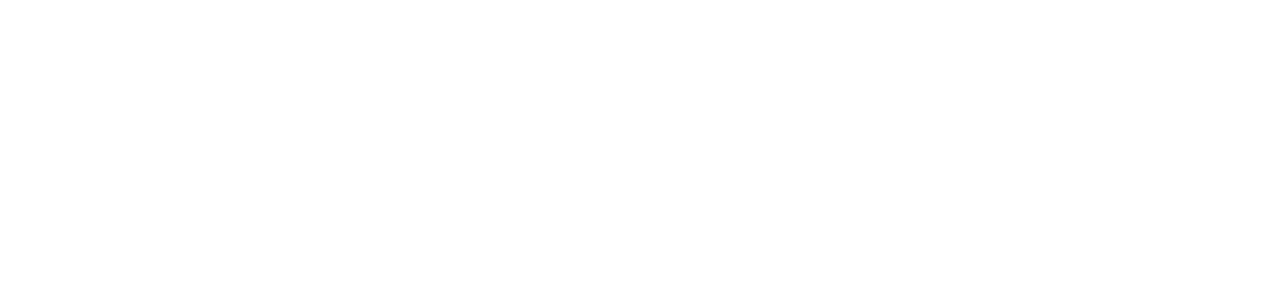
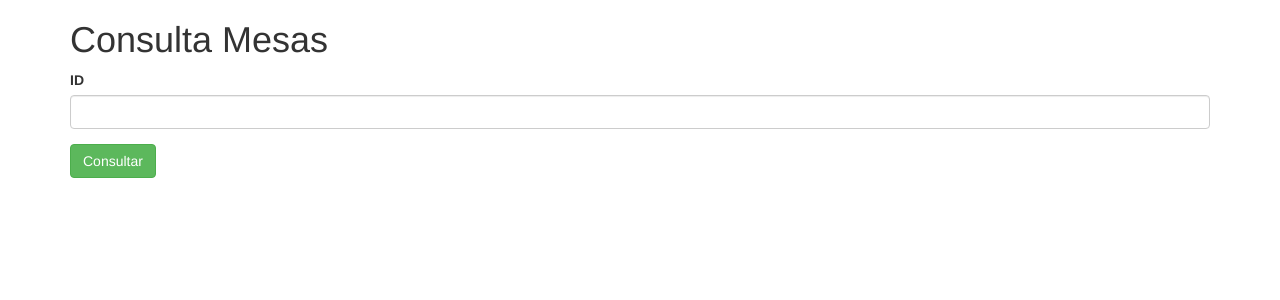
Before and after one commit to dacaslles/SA-Proyecto-Frontend, an Angular app: page /ConsultaMesas in a window 1280 px wide. Before the commit this address led to /. Shown: the top 300 px of the page. Built offline with nearby package versions, Linux system fonts and the light colour scheme.

Commit message:
Mostrar centros y mesas terminado

```diff
--- a/src/app/consulta-centros/consulta-centros.component.html
+++ b/src/app/consulta-centros/consulta-centros.component.html
@@ -6,18 +6,29 @@
       <input type="text" class="form-control" formControlName="id" required>
     </div>
 
-    <button type="submit" class="btn btn-success">Submit</button>
+    <button type="submit" class="btn btn-success">Consultar</button>
 
   </form>
 </div>
 <div class="container">
-  <h1>Informacion de centros</h1>
-  <li *ngFor="let centro of centros">
-    <span>{{centro.nombre}}</span>
-    <div *ngIf="unCentro;then infoBlock"></div>
-    <ng-template #infoBlock>
-      <span><br>{{centro.direccion}}</span>
-      <span><br>{{centro.municipio}}</span>
-    </ng-template>
-  </li>
+  <h3 style="text-decoration:underline">{{titulo_lista}}</h3>
+  <div *ngIf="unCentro;then oneBlock else listBlock"></div>
+
+  <ng-template #listBlock>
+    <div *ngIf="mostrarCentros">
+      <li *ngFor="let centro of centros">
+      <span style="font-weight: bold">{{centro.nombre}}</span>
+      </li>
+    </div>
+  </ng-template>
+
+  <ng-template #oneBlock>
+    <div *ngIf="mostrarCentros">
+      <span><span style="font-weight: bold">{{centros.nombre}}</span></span>
+      <ul>
+        <li><span>direccion: {{centros.direccion}}</span></li>
+        <li><span>municipio: {{centros.municipio}}</span></li>
+      </ul>
+    </div>
+  </ng-template>
 </div>
--- a/src/app/consulta-centros/consulta-centros.component.ts
+++ b/src/app/consulta-centros/consulta-centros.component.ts
@@ -13,8 +13,10 @@ export class ConsultaCentrosComponent implements OnInit {
     id: new FormControl('')
   });
 
+   mostrarCentros;
    centros;
    unCentro;
+   titulo_lista;
 
   constructor(private fb: FormBuilder, private http: HttpClient) { }
 
@@ -23,19 +25,36 @@ export class ConsultaCentrosComponent implements OnInit {
 
   onSubmit(){
     const value = this.GrupoCentro.get('id').value;
+    this.mostrarCentros = false;
 
     if(value == ''){
       this.http.get('http://elecciones-sa.tk:8080/elecciones/rest/centros-votacion/')
       .subscribe(
         (data) => {
+          this.titulo_lista = "Lista de centros de votación";
+          this.mostrarCentros = true;
+          this.unCentro = false;
           this.centros = data;
-          this.unCentro = true;
           //const dataString = JSON.stringify(data);
           //const dataJson = JSON.parse(dataString);
           //console.warn(dataJson);
         });
     } else {
-      console.warn(this.GrupoCentro.value);
+      this.http.get('http://elecciones-sa.tk:8080/elecciones/rest/centros-votacion/' + value)
+      .subscribe(
+        (data) => {
+          this.titulo_lista = "Información del centro";
+          this.mostrarCentros = true;
+          this.centros = data;
+          this.unCentro = true;
+        },
+        (error) => {
+          this.mostrarCentros = false;
+          this.titulo_lista = "No existe un centro con el ID indicado";
+          console.warn(error);
+        }
+        );
+      //console.warn(this.GrupoCentro.value);
     }
   }
 }
--- /dev/null
+++ b/src/app/consulta-electores/consulta-electores.component.html
@@ -0,0 +1,3 @@
+<p>
+  consulta-electores works!
+</p>
--- /dev/null
+++ b/src/app/consulta-electores/consulta-electores.component.ts
@@ -0,0 +1,15 @@
+import { Component, OnInit } from '@angular/core';
+
+@Component({
+  selector: 'app-consulta-electores',
+  templateUrl: './consulta-electores.component.html',
+  styleUrls: ['./consulta-electores.component.css']
+})
+export class ConsultaElectoresComponent implements OnInit {
+
+  constructor() { }
+
+  ngOnInit() {
+  }
+
+}
--- /dev/null
+++ b/src/app/consulta-mesas/consulta-mesas.component.html
@@ -0,0 +1,34 @@
+<div class="container">
+    <h1>Consulta Mesas</h1>
+    <form [formGroup]="GrupoMesa" (ngSubmit)="onSubmit()">
+      <div class="form-group">
+        <label for="id">ID</label>
+        <input type="text" class="form-control" formControlName="id" required>
+      </div>
+
+      <button type="submit" class="btn btn-success">Consultar</button>
+
+    </form>
+  </div>
+  <div class="container">
+      <h3 style="text-decoration:underline">{{titulo_lista}}</h3>
+    <div *ngIf="unaMesa;then oneBlock else listBlock"></div>
+
+    <ng-template #listBlock>
+      <div *ngIf="mostrarMesas">
+        <li *ngFor="let mesa of mesas">
+        <span style="font-weight: bold">{{mesa.numMesa}}</span>
+        </li>
+      </div>
+    </ng-template>
+
+    <ng-template #oneBlock>
+      <div *ngIf="mostrarMesas">
+        <span><span style="font-weight: bold">{{mesas.numMesa}}</span></span>
+        <ul>
+          <li><span>cantidad de nulos: {{mesas.cantNulos}}</span></li>
+          <li><span>cantidad de blancos: {{mesas.cantBlancos}}</span></li>
+        </ul>
+      </div>
+    </ng-template>
+  </div>
--- /dev/null
+++ b/src/app/consulta-mesas/consulta-mesas.component.ts
@@ -0,0 +1,62 @@
+import { Component, OnInit } from '@angular/core';
+import { FormGroup, FormControl, FormBuilder } from '@angular/forms';
+import { HttpClient } from '@angular/common/http';
+
+@Component({
+  selector: 'app-consulta-mesas',
+  templateUrl: './consulta-mesas.component.html',
+  styleUrls: ['./consulta-mesas.component.css']
+})
+export class ConsultaMesasComponent implements OnInit {
+
+
+  GrupoMesa = new FormGroup({
+    id: new FormControl('')
+  });
+
+   mostrarMesas;
+   mesas;
+   unaMesa;
+   titulo_lista;
+
+  constructor(private fb: FormBuilder, private http: HttpClient) { }
+
+  ngOnInit() {
+  }
+
+  onSubmit(){
+    const value = this.GrupoMesa.get('id').value;
+    this.mostrarMesas = false;
+
+    if(value == ''){
+      this.http.get('http://elecciones-sa.tk:8080/elecciones/rest/mesas-votacion/')
+      .subscribe(
+        (data) => {
+          this.titulo_lista = "Lista de mesas";
+          this.mostrarMesas = true;
+          this.unaMesa = false;
+          this.mesas = data;
+          //const dataString = JSON.stringify(data);
+          //const dataJson = JSON.parse(dataString);
+          //console.warn(dataJson);
+        });
+    } else {
+      this.http.get('http://elecciones-sa.tk:8080/elecciones/rest/mesas-votacion/' + value)
+      .subscribe(
+        (data) => {
+          this.titulo_lista = "Información de la mesa";
+          this.mostrarMesas = true;
+          this.mesas = data;
+          this.unaMesa = true;
+        },
+        (error) => {
+          this.mostrarMesas = false;
+          this.titulo_lista = "No existe una mesa con el ID indicado";
+          console.warn(error);
+        }
+        );
+      //console.warn(this.GrupoCentro.value);
+    }
+  }
+
+}
```
Also changed, not shown: src/app/app.module.ts (+7 -2 lines), src/app/consulta-electores/consulta-electores.component.css (added), src/app/consulta-mesas/consulta-mesas.component.css (added), 2 other files (tests, documents, lock files or other folders).
